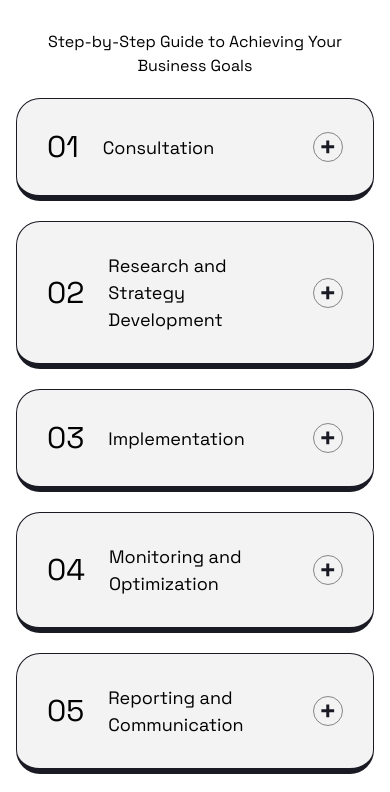
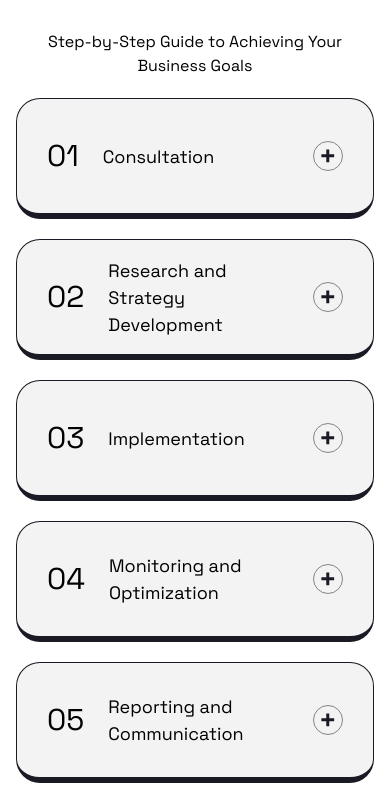
Before and after one commit to Dubey145/positivus, a React (Vite) app: page / in a window 390 px wide. Shown: the part 4242-5034 px from the top of the page. Built offline with nearby package versions, Linux system fonts and the light colour scheme.

Commit message:
center align title

```diff
--- a/src/components/WorkingProcessCard.jsx
+++ b/src/components/WorkingProcessCard.jsx
@@ -8,9 +8,11 @@ const WorkingProcessCard = (props) => {
   };
 
   return (
+
+
     <div
-      className={`flex flex-col lg:mt-8 mt-[20px] lg:px-[60px] lg:py-[41px] p-[30px] ${
-        active ? "bg-custom-green" : "bg-custom-gray"
+      className={`flex flex-col lg:mt-8 mt-[20px] lg:px-[60px] lg:py-[41px] p-[30px] justify-center ${
+        active ? "bg-custom-green" : "bg-custom-gray max-lg:h-[121px]"
       }  rounded-3xl border-[1px] border-b-[6px] border-custom-black transition-colors duration-300`}
     >
       <div className="flex justify-between items-center">
@@ -37,6 +39,7 @@ const WorkingProcessCard = (props) => {
         </div>
       </div>
     </div>
+
   );
 };
 
```
